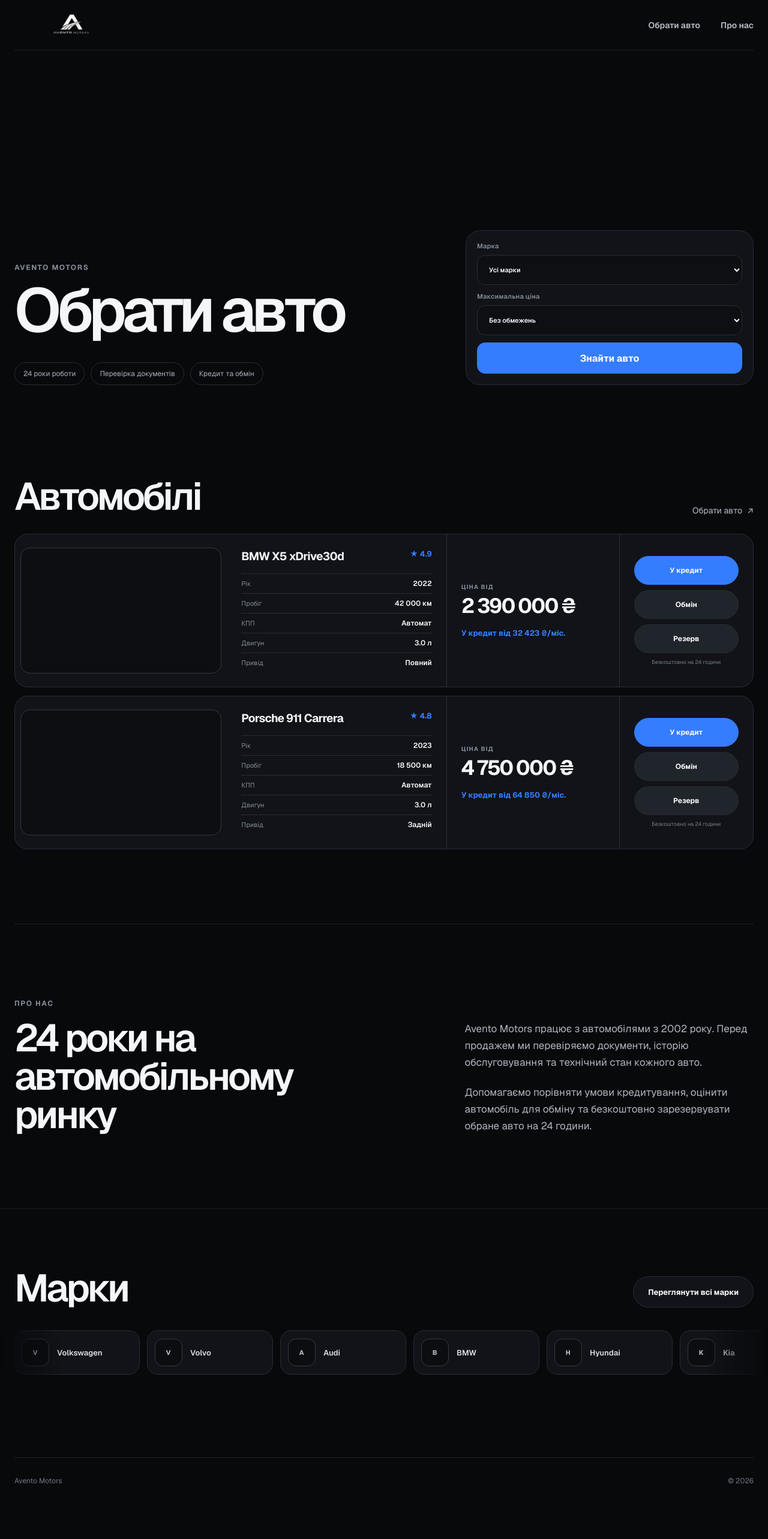
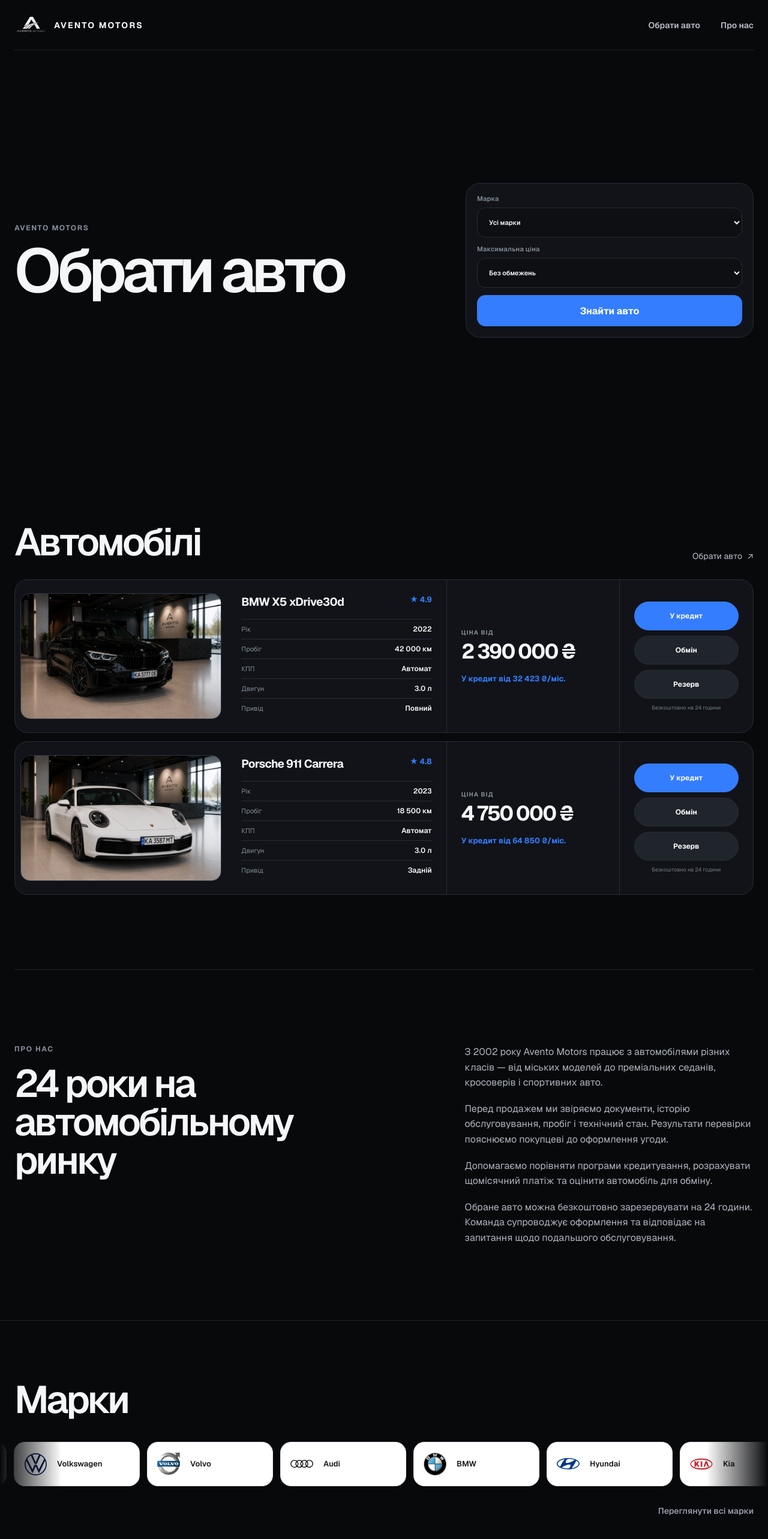
Before and after one commit to corrtx/Aventomotors, a Next.js app: page / in a window 1280 px wide. Shown: the top 2566 px of the page at 60% size. Before the commit the page ends 2507 px from the top, so only its background shows below. Built offline with nearby package versions, Linux system fonts and the light colour scheme.

Commit message:
feat: refine Avento home and vehicle cards

```diff
--- a/app/components/AventoSite.tsx
+++ b/app/components/AventoSite.tsx
@@ -1,8 +1,9 @@
 "use client";
+
+/* eslint-disable @next/next/no-img-element */
 
 import { useEffect, useMemo, useRef, useState } from "react";
 import type { FormEvent } from "react";
-import Image from "next/image";
 import Link from "next/link";
 import { brands, cars, filterCars, type Car, type CarFilters } from "@/lib/catalog";
 
@@ -12,7 +13,7 @@
   initialMaxPrice?: number;
 };
 
-type Action = "credit" | "exchange" | "reserve";
+export type Action = "credit" | "exchange" | "reserve";
 
 const actionLabels: Record<Action, string> = {
   credit: "У кредит",
@@ -22,14 +23,25 @@
 
 const formatNumber = new Intl.NumberFormat("uk-UA");
 
+const brandImages: Record<string, string> = {
+  Audi: "/brands/audi.svg",
+  BMW: "/brands/bmw.svg",
+  Hyundai: "/brands/hyundai.svg",
+  Kia: "/brands/kia.svg",
+  "Land Rover": "/brands/land-rover.svg",
+  Lexus: "/brands/lexus.png",
+  "Mercedes-Benz": "/brands/mercedes-benz.svg",
+  Porsche: "/brands/porsche.svg",
+  "Škoda": "/brands/skoda.svg",
+  Toyota: "/brands/toyota.svg",
+  Volkswagen: "/brands/volkswagen.svg",
+  Volvo: "/brands/volvo.svg",
+};
+
 function BrandMark({ brand }: { brand: string }) {
   return (
     <span className="brand-mark" aria-hidden="true">
-      {brand
-        .split(/\s+/)
-        .map((word) => word[0])
-        .join("")
-        .slice(0, 2)}
+      <img src={brandImages[brand]} alt="" />
     </span>
   );
 }
@@ -50,11 +62,13 @@
 function CarCard({ car, onAction }: { car: Car; onAction: (action: Action, car: Car) => void }) {
   return (
     <article className="car-card">
-      <div className="photo-frame" role="img" aria-label={`Місце для фотографії ${car.brand} ${car.model}`} />
+      <Link className="photo-frame" href={`/cars/${car.id}`} aria-label={`Докладніше про ${car.brand} ${car.model}`}>
+        <img src={car.coverImage} alt={`${car.brand} ${car.model}`} loading="lazy" />
+      </Link>
 
       <div className="car-details">
         <div className="car-title-row">
-          <h3>{car.brand} {car.model}</h3>
+          <h3><Link href={`/cars/${car.id}`}>{car.brand} {car.model}</Link></h3>
           <span className="rating" aria-label={`Рейтинг ${car.rating} з 5`}>★ {car.rating}</span>
         </div>
         <dl className="spec-list">
@@ -82,7 +96,7 @@
   );
 }
 
-function RequestModal({
+export function RequestModal({
   action,
   car,
   onClose,
@@ -143,11 +157,11 @@
   );
 }
 
-function Header() {
+export function Header() {
   return (
     <header className="site-header">
       <Link className="site-logo" href="/" aria-label="Avento Motors — головна">
-        <Image src="/avento-logo.png" alt="Avento Motors" width={188} height={68} priority />
+        <img src="/avento-logo.png" alt="Avento Motors" />
         <span>Avento Motors</span>
       </Link>
       <nav aria-label="Головна навігація">
@@ -176,7 +190,6 @@
         <div className="hero-copy">
           <p className="eyebrow">Avento Motors</p>
           <h1>Обрати авто</h1>
-          <div className="hero-facts"><span>24 роки роботи</span><span>Перевірка документів</span><span>Кредит та обмін</span></div>
         </div>
         <form className="quick-search" onSubmit={onSearch}>
           <label>Марка<select value={brand} onChange={(event) => setBrand(event.target.value)}><option value="">Усі марки</option>{brands.map((item) => <option key={item}>{item}</option>)}</select></label>
@@ -193,16 +206,19 @@
       <section className="section-shell about-section" id="about">
         <div><p className="eyebrow">Про нас</p><h2>24 роки на автомобільному ринку</h2></div>
         <div className="about-copy">
-          <p>Avento Motors працює з автомобілями з 2002 року. Перед продажем ми перевіряємо документи, історію обслуговування та технічний стан кожного авто.</p>
-          <p>Допомагаємо порівняти умови кредитування, оцінити автомобіль для обміну та безкоштовно зарезервувати обране авто на 24 години.</p>
+          <p>З 2002 року Avento Motors працює з автомобілями різних класів — від міських моделей до преміальних седанів, кросоверів і спортивних авто.</p>
+          <p>Перед продажем ми звіряємо документи, історію обслуговування, пробіг і технічний стан. Результати перевірки пояснюємо покупцеві до оформлення угоди.</p>
+          <p>Допомагаємо порівняти програми кредитування, розрахувати щомісячний платіж та оцінити автомобіль для обміну.</p>
+          <p>Обране авто можна безкоштовно зарезервувати на 24 години. Команда супроводжує оформлення та відповідає на запитання щодо подальшого обслуговування.</p>
         </div>
       </section>
 
       <section className="brands-section">
-        <div className="section-shell brand-heading"><h2>Марки</h2><Link className="all-brands-button" href="/cars">Переглянути всі марки</Link></div>
+        <div className="section-shell brand-heading"><h2>Марки</h2></div>
         <div className="brand-reel" aria-label="Марки автомобілів">
           <div className="brand-track">{[...brands, ...brands].map((item, index) => <BrandLink brand={item} compact key={`${item}-${index}`} />)}</div>
         </div>
+        <div className="section-shell all-brands-row"><Link className="all-brands-button" href="/cars">Переглянути всі марки</Link></div>
       </section>
     </>
   );
@@ -255,7 +271,7 @@
     <div className="site-frame">
       <Header />
       <main>{mode === "home" ? <HomePage onAction={(action, car) => setRequest({ action, car })} /> : <CarsPage initialBrand={initialBrand} initialMaxPrice={initialMaxPrice} onAction={(action, car) => setRequest({ action, car })} />}</main>
-      <footer><span>Avento Motors</span><span>© 2026</span></footer>
+      <footer><strong>Avento Motors</strong><span>Продаж автомобілів · кредит · обмін · резерв</span><span>© 2026</span></footer>
       {request && <RequestModal action={request.action} car={request.car} onClose={() => setRequest(null)} />}
     </div>
   );
--- a/app/globals.css
+++ b/app/globals.css
@@ -84,18 +84,24 @@
 .site-logo {
   display: flex;
   align-items: center;
-  width: 188px;
+  gap: 12px;
+  width: auto;
   height: 68px;
 }
 
 .site-logo img {
-  width: 100%;
-  height: 100%;
+  width: 54px;
+  height: 54px;
   object-fit: contain;
 }
 
 .site-logo span {
-  display: none;
+  display: block;
+  color: #f5f6f8;
+  font-size: 14px;
+  font-weight: 650;
+  letter-spacing: 0.16em;
+  text-transform: uppercase;
 }
 
 .site-header nav {
@@ -114,10 +120,10 @@
 .hero {
   display: grid;
   grid-template-columns: minmax(0, 1.15fr) minmax(380px, 0.85fr);
-  align-items: end;
+  align-items: center;
   gap: 8vw;
-  min-height: 640px;
-  padding-block: 100px 82px;
+  min-height: calc(100svh - 84px);
+  padding-block: 48px 64px;
 }
 
 .eyebrow {
@@ -136,21 +142,6 @@
   font-weight: 590;
   letter-spacing: -0.075em;
   line-height: 0.88;
-}
-
-.hero-facts {
-  display: flex;
-  flex-wrap: wrap;
-  gap: 10px;
-  margin-top: 42px;
-}
-
-.hero-facts span {
-  padding: 10px 14px;
-  border: 1px solid var(--line);
-  border-radius: 999px;
-  color: #aab0ba;
-  font-size: 12px;
 }
 
 .quick-search,
@@ -257,14 +248,28 @@
 }
 
 .photo-frame {
+  display: block;
   align-self: center;
   width: calc(100% - 18px);
   aspect-ratio: 16 / 10;
   margin: 9px;
+  overflow: hidden;
   border: 1px solid #303540;
   border-radius: 16px;
   background: #0c0e12;
   box-shadow: inset 0 0 0 1px rgb(255 255 255 / 0.015);
+}
+
+.photo-frame img {
+  display: block;
+  width: 100%;
+  height: 100%;
+  object-fit: cover;
+  transition: transform 450ms cubic-bezier(0.2, 0.7, 0.2, 1);
+}
+
+.photo-frame:hover img {
+  transform: scale(1.025);
 }
 
 .car-details,
@@ -291,6 +296,10 @@
   font-size: 19px;
   font-weight: 620;
   letter-spacing: -0.035em;
+}
+
+.car-title-row h3 a:hover {
+  color: #a8c4ff;
 }
 
 .rating {
@@ -401,15 +410,15 @@
 
 .about-copy {
   display: grid;
-  gap: 22px;
+  gap: 18px;
   align-content: end;
 }
 
 .about-copy p {
   margin: 0;
   color: #aeb4be;
-  font-size: 17px;
-  line-height: 1.65;
+  font-size: 16px;
+  line-height: 1.6;
 }
 
 .brands-section {
@@ -417,7 +426,6 @@
   border-top: 1px solid var(--line-soft);
 }
 
-.all-brands-button,
 .back-button {
   display: inline-flex;
   align-items: center;
@@ -431,10 +439,25 @@
   font-weight: 620;
 }
 
-.all-brands-button:hover,
 .back-button:hover {
   border-color: #414752;
   background: var(--surface-strong);
+}
+
+.all-brands-row {
+  display: flex;
+  justify-content: flex-end;
+  margin-top: 24px;
+}
+
+.all-brands-button {
+  color: #9299a5;
+  font-size: 14px;
+  font-weight: 590;
+}
+
+.all-brands-button:hover {
+  color: #fff;
 }
 
 .brand-reel {
@@ -462,10 +485,10 @@
   gap: 13px;
   min-height: 74px;
   padding: 11px 18px 11px 12px;
-  border: 1px solid var(--line);
+  border: 1px solid #e5e7eb;
   border-radius: 18px;
-  background: var(--surface);
-  color: #d9dce2;
+  background: #fff;
+  color: #16181d;
   font-size: 13px;
   font-weight: 570;
   cursor: pointer;
@@ -473,9 +496,9 @@
 
 .brand-chip:hover,
 .brand-chip.selected {
-  border-color: #4a5260;
-  background: var(--surface-strong);
-  color: #fff;
+  border-color: #fff;
+  background: #f4f5f7;
+  color: #08090b;
 }
 
 .brand-chip.selected {
@@ -493,13 +516,15 @@
   width: 46px;
   height: 46px;
   flex: 0 0 auto;
-  border: 1px solid #343a44;
-  border-radius: 13px;
-  background: #0b0d10;
-  color: #aeb5c0;
-  font-size: 11px;
-  font-weight: 720;
-  letter-spacing: 0.05em;
+  border-radius: 12px;
+  background: #fff;
+}
+
+.brand-mark img {
+  display: block;
+  width: 38px;
+  height: 38px;
+  object-fit: contain;
 }
 
 @keyframes brand-scroll-right {
@@ -571,11 +596,19 @@
 
 footer {
   display: flex;
-  justify-content: space-between;
+  flex-direction: column;
+  align-items: flex-start;
+  gap: 9px;
   padding-block: 30px;
   border-top: 1px solid var(--line-soft);
   color: #6f7680;
   font-size: 12px;
+}
+
+footer strong {
+  color: #daddE3;
+  font-size: 15px;
+  font-weight: 620;
 }
 
 .modal-backdrop {
@@ -759,8 +792,16 @@
   }
 
   .site-logo {
-    width: 144px;
     height: 58px;
+  }
+
+  .site-logo img {
+    width: 44px;
+    height: 44px;
+  }
+
+  .site-logo span {
+    font-size: 11px;
   }
 
   .site-header nav {
@@ -775,10 +816,6 @@
   .hero h1,
   .choose-title h1 {
     font-size: clamp(56px, 18vw, 82px);
-  }
-
-  .hero-facts {
-    display: grid;
   }
 
   .section-heading,
```
